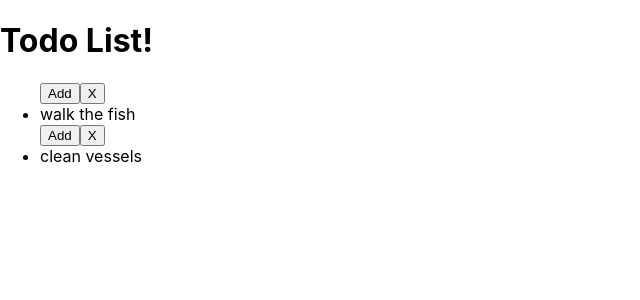
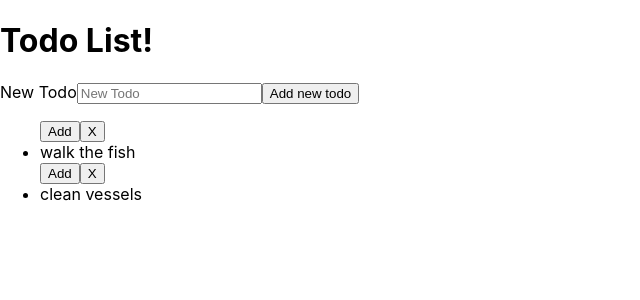
Before and after one commit to Jack-2077/Todo-App, a React (Create React App) app: page / in a window 1280 px wide. Shown: the top 300 px of the page, without its empty margins (0-640 px from the left). Built offline with nearby package versions, Linux system fonts and the light colour scheme.

Commit message:
Add form component

```diff
--- /dev/null
+++ b/src/NewTodoForm.js
@@ -0,0 +1,39 @@
+import React, { Component } from "react";
+
+class NewTodoForm extends Component {
+  constructor(props) {
+    super(props);
+    this.state = { task: "" };
+    this.handleChange = this.handleChange.bind(this);
+    this.handleSubmit = this.handleSubmit.bind(this);
+  }
+  handleChange(evt) {
+    this.setState({
+      [evt.target.name]: evt.target.value,
+    });
+  }
+
+  handleSubmit(evt) {
+    evt.preventDefault();
+    this.props.createTodo(this.state);
+    this.setState({ task: "" });
+  }
+  render() {
+    return (
+      <form onSubmit={this.handleSubmit}>
+        <label htmlFor="task">New Todo</label>
+        <input
+          type="text"
+          placeholder="New Todo"
+          id="task"
+          name="task"
+          value={this.state.task}
+          onChange={this.handleChange}
+        />
+        <button>Add new todo</button>
+      </form>
+    );
+  }
+}
+
+export default NewTodoForm;
--- a/src/TodoList.js
+++ b/src/TodoList.js
@@ -1,24 +1,33 @@
-import React, { Component } from 'react'
-import Todo from './Todo'
+import React, { Component } from "react";
+import Todo from "./Todo";
+import NewTodoForm from "./NewTodoForm";
 
-class TodoList extends Component{
+class TodoList extends Component {
   constructor(props) {
-        super(props)
-        this.state = { todos: [{ task: "walk the fish" }, {task: "clean vessels"}]}
+    super(props);
+    this.state = {
+      todos: [{ task: "walk the fish" }, { task: "clean vessels" }],
+    };
+    this.create = this.create.bind(this);
+  }
+
+  create(newTodo) {
+    this.setState({
+      todos: [...this.state.todos, newTodo],
+    });
   }
   render() {
     const todos = this.state.todos.map((item) => {
-            return <Todo task={item.task}/>
-        })
+      return <Todo task={item.task} />;
+    });
     return (
       <div>
         <h1>Todo List!</h1>
-                <ul>
-                    {todos}
-                </ul>
+        <NewTodoForm createTodo={this.create} />
+        <ul>{todos}</ul>
       </div>
-        )
+    );
   }
 }
 
-export default TodoList
+export default TodoList;
```
Also changed, not shown: src/App.js (+5 -5 lines). Lines whose indentation alone changed are shown as unchanged.
